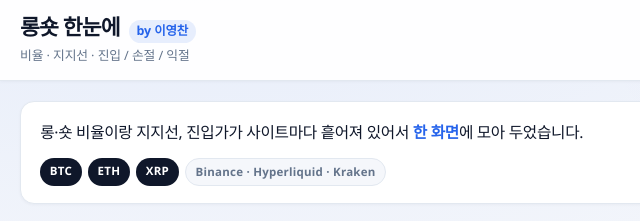
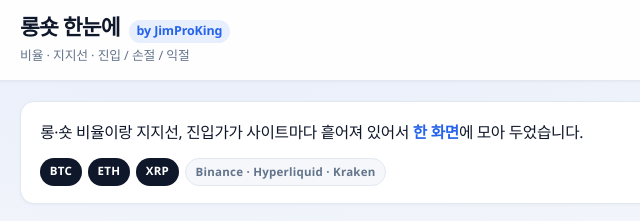
Before and after one commit to JimProKing/longshort-han-nune, a plain HTML site: page static/index.html in a window 1280 px wide. Shown: the top 221 px of the page, 0-640 px from the left. Drawn offline with Linux system fonts and the light colour scheme; no server answers; a web font is replaced by a local one.

Commit message:
ui: 헤더 by JimProKing으로 변경

```diff
--- a/static/index.html
+++ b/static/index.html
@@ -17,7 +17,7 @@
         <div class="brand-text">
           <div class="brand-top">
             <h1>롱숏 한눈에</h1>
-            <span class="brand-by">by 이영찬</span>
+            <span class="brand-by">by JimProKing</span>
           </div>
           <p class="brand-desc">비율 · 지지선 · 진입 / 손절 / 익절</p>
         </div>
```
